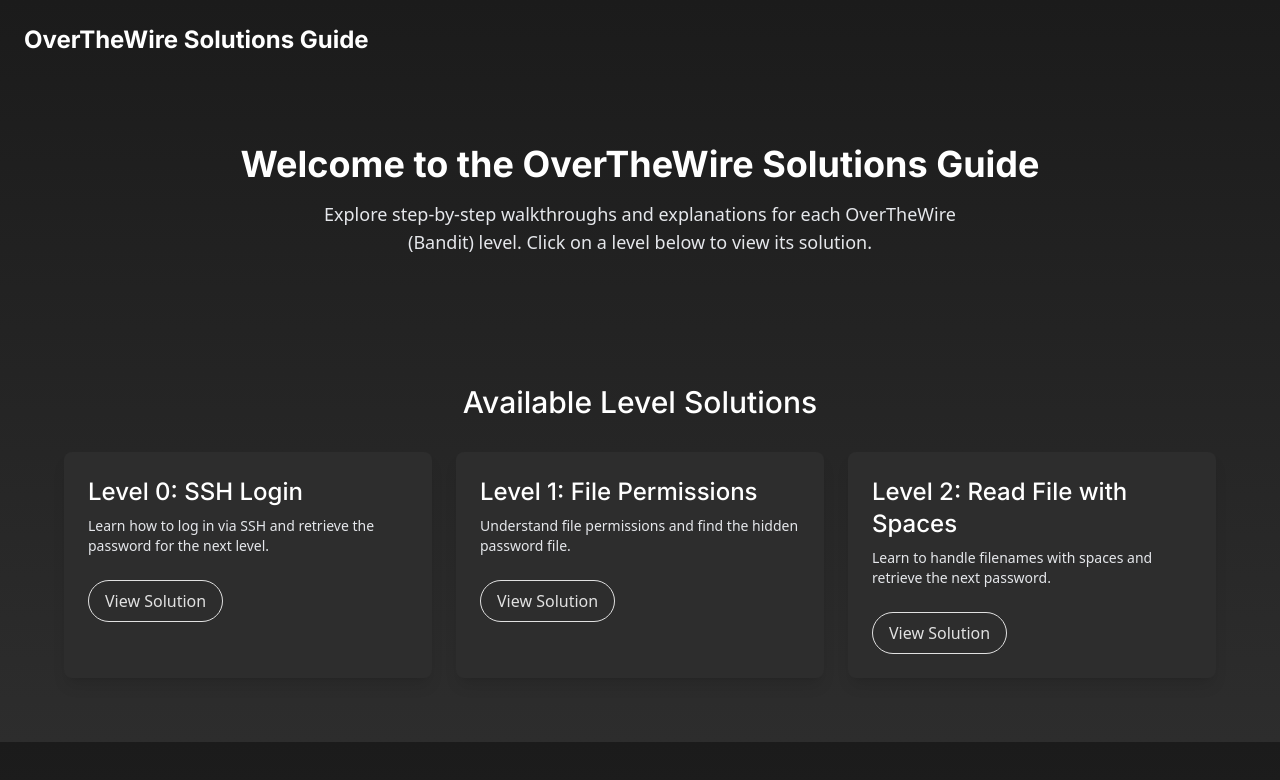
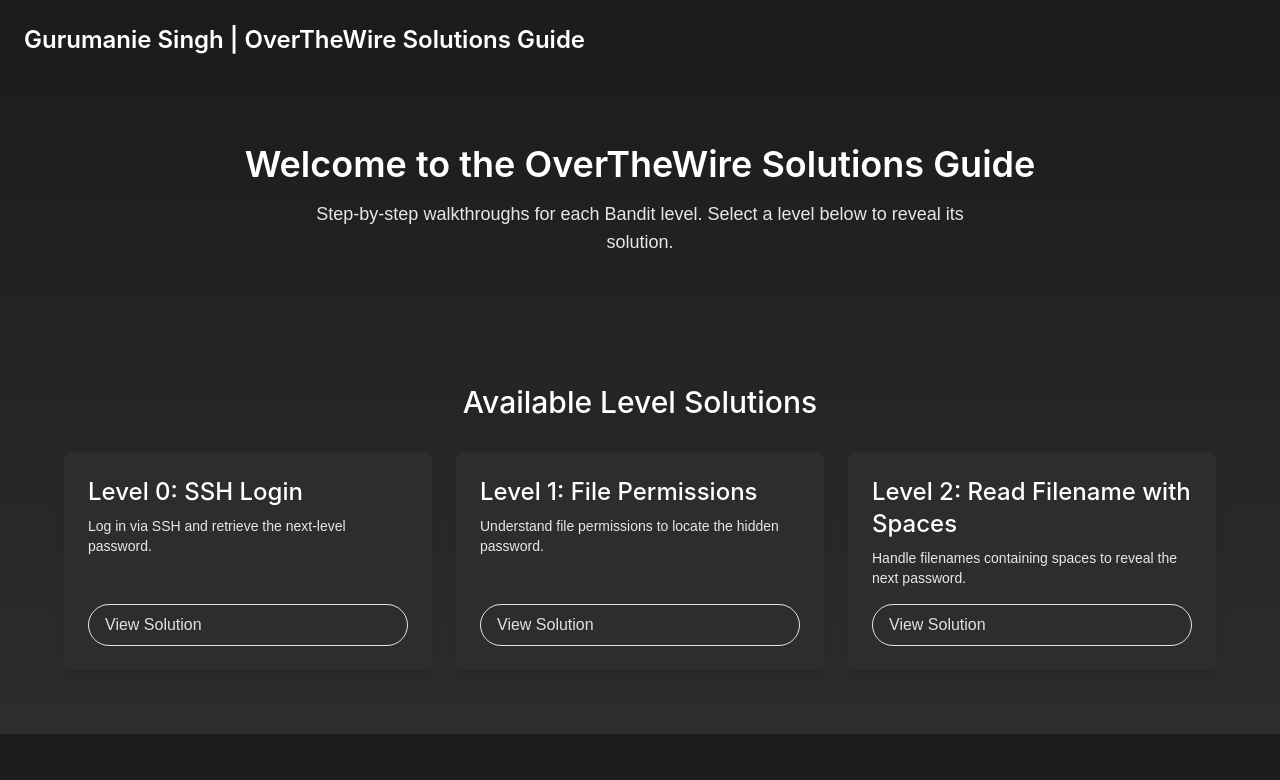
Before and after one commit to gurumanie-singh/OverTheWire-Solutions, a plain HTML site: page docs/index.html in a window 1280 px wide. Drawn offline with nearby package versions, Linux system fonts and the light colour scheme.

Commit message:
more changes to theme

```diff
--- a/docs/index.html
+++ b/docs/index.html
@@ -6,7 +6,7 @@
   <meta name="viewport" content="width=device-width, initial-scale=1.0" />
   <title>OverTheWire Solutions Guide</title>
 
-  <!-- 1) Override Tailwind’s gray palette with neutral grays -->
+  <!-- Override Tailwind’s gray palette with neutral grays -->
   <script>
     window.tailwind = window.tailwind || {};
     window.tailwind.config = {
@@ -31,22 +31,24 @@
   </script>
   <script src="https://cdn.tailwindcss.com"></script>
 
-  <!-- 3) Inter font for clean typography -->
-  <link href="https://fonts.googleapis.com/css2?family=Inter:wght@300;400;500;700&display=swap" rel="stylesheet" />
+  <!-- If you have Less Sans Minimal hosted locally or via CDN, include it here.
+       For example, you might add:
+       <link rel="stylesheet" href="path/to/less-sans-minimal.css" />
+       or configure @font-face in your own CSS. -->
 
-  <!-- 4) AOS CSS for scroll animations (optional) -->
+  <!-- AOS CSS for scroll animations (optional) -->
   <link href="https://unpkg.com/aos@2.3.1/dist/aos.css" rel="stylesheet" />
 
-  <!-- 5) Your custom overrides -->
+  <!-- Your custom overrides -->
   <link rel="stylesheet" href="css/styles.css" />
 </head>
 
 <body class="font-sans transition-all"
-      style="background: linear-gradient(180deg, #1b1b1b, #2d2d2d); color: #e1e1e1;">
+      style="font-family: 'Less Sans Minimal', sans-serif; background: linear-gradient(180deg, #1b1b1b, #2d2d2d); color: #e1e1e1;">
 
   <!-- Header -->
   <header class="w-full p-6 bg-transparent sticky top-0 flex justify-between items-center">
-    <h1 class="text-2xl font-semibold text-white">OverTheWire Solutions Guide</h1>
+    <h1 class="text-2xl font-semibold text-white">Gurumanie Singh | OverTheWire Solutions Guide</h1>
   </header>
 
   <!-- Hero Section -->
@@ -55,8 +57,7 @@
       Welcome to the OverTheWire Solutions Guide
     </h2>
     <p class="text-lg max-w-2xl mx-auto text-gray-200">
-      Explore step-by-step walkthroughs and explanations for each OverTheWire (Bandit) level.
-      Click on a level below to view its solution.
+      Step-by-step walkthroughs for each Bandit level. Select a level below to reveal its solution.
     </p>
   </section>
 
@@ -66,51 +67,70 @@
       Available Level Solutions
     </h3>
 
-    <div class="grid grid-cols-1 md:grid-cols-2 lg:grid-cols-3 gap-6 max-w-6xl mx-auto">
+    <!-- items-stretch makes all cards equal-height per row -->
+    <div class="grid grid-cols-1 md:grid-cols-2 lg:grid-cols-3 gap-6 max-w-6xl mx-auto items-stretch">
 
       <!-- Level 0 Card -->
-      <div class="bg-gray-800 rounded-lg shadow-lg p-6 hover:shadow-xl transition">
-        <h4 class="text-2xl font-medium mb-2 text-white">Level 0: SSH Login</h4>
+      <div class="bg-gray-800 rounded-lg shadow-lg p-6
+                  hover:shadow-xl transform hover:scale-105 transition-transform duration-200 ease-in-out
+                  flex flex-col h-full">
+        <h4 class="text-2xl font-medium mb-2 text-white">
+          Level 0: SSH Login
+        </h4>
         <p class="text-sm mb-4 text-gray-200">
-          Learn how to log in via SSH and retrieve the password for the next level.
+          Log in via SSH and retrieve the next-level password.
         </p>
         <a href="level0.html"
-           class="inline-block bg-transparent mt-2 px-4 py-2 border border-gray-100 rounded-full text-gray-100 hover:bg-gray-700 transition">
+           class="mt-auto inline-block bg-transparent px-4 py-2 border border-gray-100 rounded-full text-gray-100
+                  hover:bg-gray-700">
           View Solution
         </a>
       </div>
 
       <!-- Level 1 Card -->
-      <div class="bg-gray-800 rounded-lg shadow-lg p-6 hover:shadow-xl transition">
-        <h4 class="text-2xl font-medium mb-2 text-white">Level 1: File Permissions</h4>
+      <div class="bg-gray-800 rounded-lg shadow-lg p-6
+                  hover:shadow-xl transform hover:scale-105 transition-transform duration-200 ease-in-out
+                  flex flex-col h-full">
+        <h4 class="text-2xl font-medium mb-2 text-white">
+          Level 1: File Permissions
+        </h4>
         <p class="text-sm mb-4 text-gray-200">
-          Understand file permissions and find the hidden password file.
+          Understand file permissions to locate the hidden password.
         </p>
         <a href="level1.html"
-           class="inline-block bg-transparent mt-2 px-4 py-2 border border-gray-100 rounded-full text-gray-100 hover:bg-gray-700 transition">
+           class="mt-auto inline-block bg-transparent px-4 py-2 border border-gray-100 rounded-full text-gray-100
+                  hover:bg-gray-700">
           View Solution
         </a>
       </div>
 
       <!-- Level 2 Card -->
-      <div class="bg-gray-800 rounded-lg shadow-lg p-6 hover:shadow-xl transition">
-        <h4 class="text-2xl font-medium mb-2 text-white">Level 2: Read File with Spaces</h4>
+      <div class="bg-gray-800 rounded-lg shadow-lg p-6
+                  hover:shadow-xl transform hover:scale-105 transition-transform duration-200 ease-in-out
+                  flex flex-col h-full">
+        <h4 class="text-2xl font-medium mb-2 text-white">
+          Level 2: Read Filename with Spaces
+        </h4>
         <p class="text-sm mb-4 text-gray-200">
-          Learn to handle filenames with spaces and retrieve the next password.
+          Handle filenames containing spaces to reveal the next password.
         </p>
         <a href="level2.html"
-           class="inline-block bg-transparent mt-2 px-4 py-2 border border-gray-100 rounded-full text-gray-100 hover:bg-gray-700 transition">
+           class="mt-auto inline-block bg-transparent px-4 py-2 border border-gray-100 rounded-full text-gray-100
+                  hover:bg-gray-700">
           View Solution
         </a>
       </div>
 
-      <!-- Add more cards here if needed -->
+      <!-- …add more cards following the same pattern… -->
+
     </div>
   </section>
 
   <!-- AOS Initialization -->
   <script src="https://unpkg.com/aos@2.3.1/dist/aos.js"></script>
-  <script> AOS.init({ duration: 800, once: true }); </script>
+  <script>
+    AOS.init({ duration: 800, once: true });
+  </script>
 </body>
 
 </html>
```
